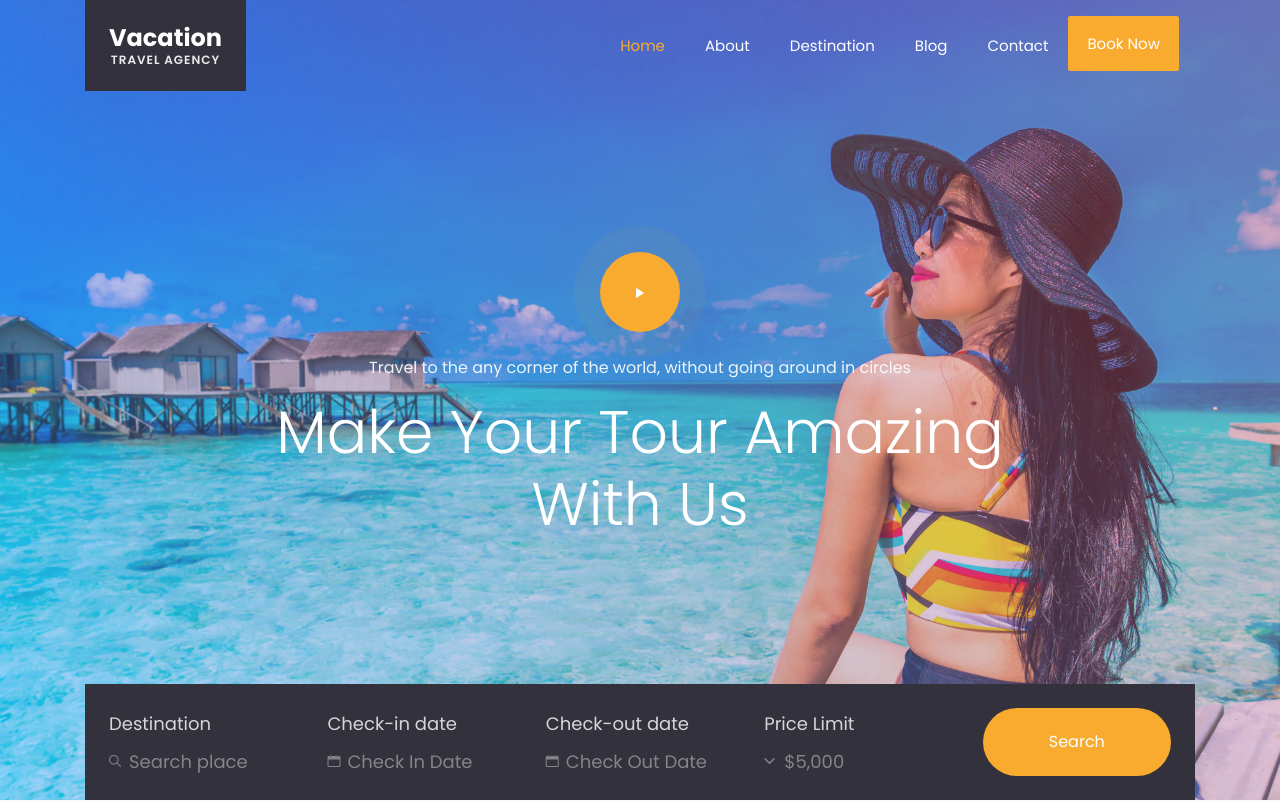
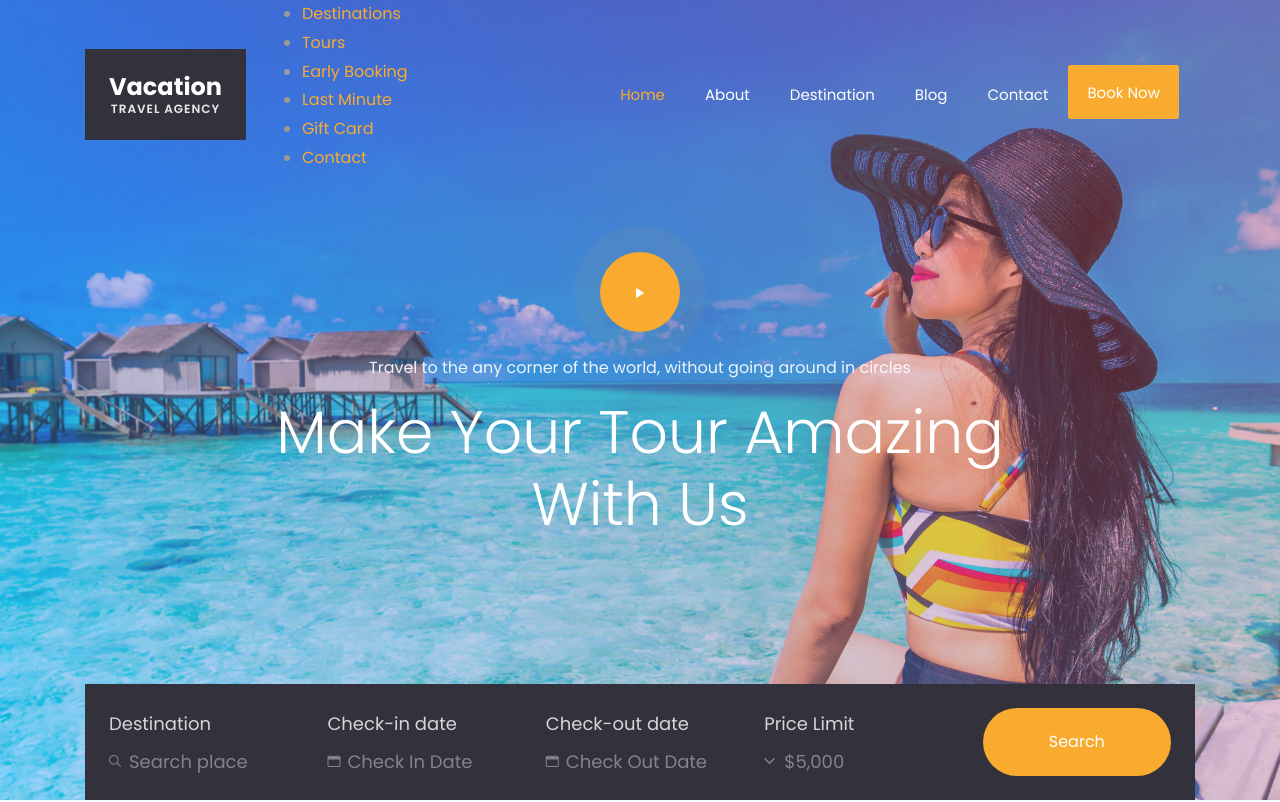
Before and after one commit to bear-bea-tourism/JulesIdealTravel, a plain HTML site: page index.html in a window 1280 px wide. Shown: the top 802 px of the page. Drawn offline with Linux system fonts and the light colour scheme; some packages are replaced by stand-ins of ours; no server answers; files whose address does not match are found by name.

Commit message:
Update index.html

```diff
--- a/index.html
+++ b/index.html
@@ -35,6 +35,14 @@
 	      </button>
 
 	      <div class="collapse navbar-collapse" id="ftco-nav">
+			    <ul class="menu">
+    <li class="nav-item active"><a href="#">Destinations</a></li>
+    <li class="nav-item active"><a href="#">Tours</a></li>
+    <li class="nav-item active"><a href="#">Early Booking</a></li>
+    <li class="nav-item active"><a href="#">Last Minute</a></li>
+    <li class="nav-item active"><a href="#">Gift Card</a></li>
+    <li class="nav-item active"><a href="#">Contact</a></li>
+  </ul>
 	        <ul class="navbar-nav ml-auto">
 	          <li class="nav-item active"><a href="index.html" class="nav-link">Home</a></li>
 	          <li class="nav-item"><a href="about.html" class="nav-link">About</a></li>
```
